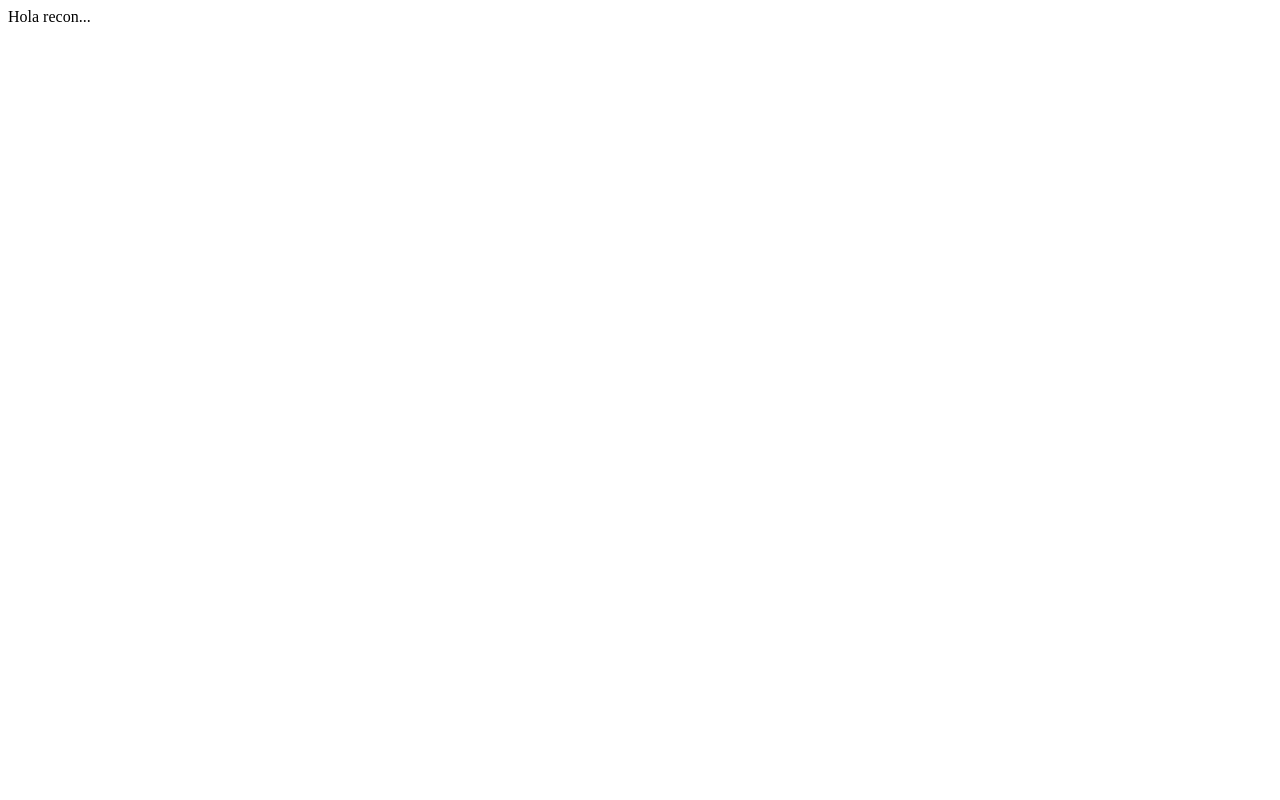
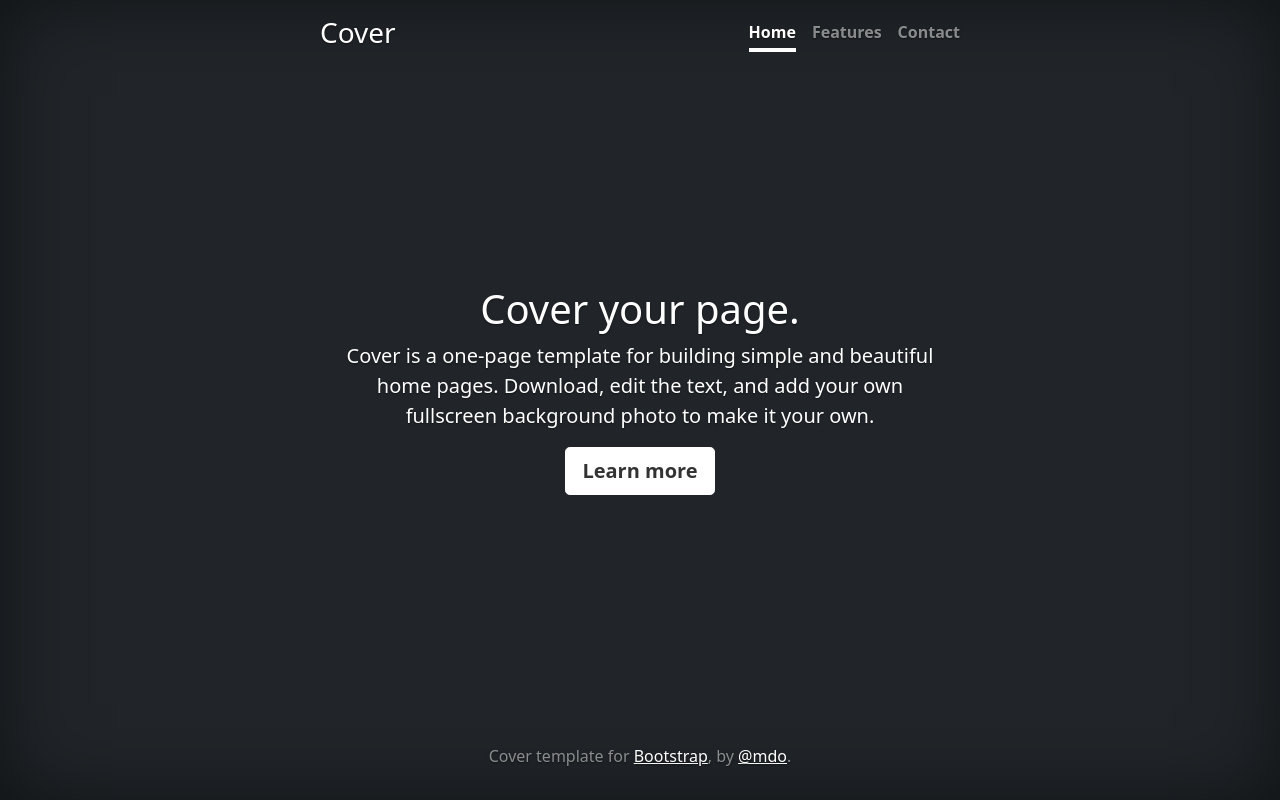
Before and after one commit to felipeturing/website, a plain HTML site: page index.html in a window 1280 px wide. Drawn offline with nearby package versions, Linux system fonts and the light colour scheme.

Commit message:
Primero levantamientos

```diff
--- /dev/null
+++ b/felipeturing.css
@@ -0,0 +1,73 @@
+
+/*
+ * Estilos poco turinescos
+ */
+
+.bd-placeholder-img {
+    font-size: 1.125rem;
+    text-anchor: middle;
+    -webkit-user-select: none;
+    -moz-user-select: none;
+    user-select: none;
+}
+
+@media (min-width: 768px) {
+    .bd-placeholder-img-lg {
+	font-size: 3.5rem;
+    }
+}
+
+
+
+/*
+ * Globals
+ */
+
+/* Custom default button */
+.btn-secondary,
+.btn-secondary:hover,
+.btn-secondary:focus {
+  color: #333;
+  text-shadow: none; /* Prevent inheritance from `body` */
+}
+
+
+/*
+ * Base structure
+ */
+
+body {
+  text-shadow: 0 .05rem .1rem rgba(0, 0, 0, .5);
+  box-shadow: inset 0 0 5rem rgba(0, 0, 0, .5);
+}
+
+.cover-container {
+  max-width: 42em;
+}
+
+
+/*
+ * Header
+ */
+
+.nav-masthead .nav-link {
+  padding: .25rem 0;
+  font-weight: 700;
+  color: rgba(255, 255, 255, .5);
+  background-color: transparent;
+  border-bottom: .25rem solid transparent;
+}
+
+.nav-masthead .nav-link:hover,
+.nav-masthead .nav-link:focus {
+  border-bottom-color: rgba(255, 255, 255, .25);
+}
+
+.nav-masthead .nav-link + .nav-link {
+  margin-left: 1rem;
+}
+
+.nav-masthead .active {
+  color: #fff;
+  border-bottom-color: #fff;
+}
--- /dev/null
+++ b/felipeturing.js
@@ -0,0 +1 @@
+console.log("Soy nuevo por estos lares")
--- a/index.html
+++ b/index.html
@@ -1 +1,40 @@
-Hola recon...
+
+<!doctype html>
+<html lang="en" class="h-100">
+  <head>
+    <meta charset="utf-8">
+    <meta name="viewport" content="width=device-width, initial-scale=1">
+    <meta name="description" content="Página personal de Felipe Turing">
+    <meta name="author" content="Felipe Turing">
+    <title> Felipe Turing</title>
+    <link href="https://cdn.jsdelivr.net/npm/bootstrap@5.1.3/dist/css/bootstrap.min.css" rel="stylesheet" integrity="sha384-1BmE4kWBq78iYhFldvKuhfTAU6auU8tT94WrHftjDbrCEXSU1oBoqyl2QvZ6jIW3" crossorigin="anonymous">
+    <link href="felipeturing.css" rel="stylesheet">
+    <meta name="theme-color" content="#7952b3">
+  </head>
+  <body class="d-flex h-100 text-center text-white bg-dark">
+    <div class="cover-container d-flex w-100 h-100 p-3 mx-auto flex-column">
+    <header class="mb-auto">
+	<div>
+	  <h3 class="float-md-start mb-0">Cover</h3>
+	  <nav class="nav nav-masthead justify-content-center float-md-end">
+	    <a class="nav-link active" aria-current="page" href="#">Home</a>
+	    <a class="nav-link" href="#">Features</a>
+	    <a class="nav-link" href="#">Contact</a>
+	  </nav>
+	</div>
+    </header>
+
+  <main class="px-3">
+    <h1>Cover your page.</h1>
+    <p class="lead">Cover is a one-page template for building simple and beautiful home pages. Download, edit the text, and add your own fullscreen background photo to make it your own.</p>
+    <p class="lead">
+      <a href="#" class="btn btn-lg btn-secondary fw-bold border-white bg-white">Learn more</a>
+    </p>
+  </main>
+
+  <footer class="mt-auto text-white-50">
+    <p>Cover template for <a href="https://getbootstrap.com/" class="text-white">Bootstrap</a>, by <a href="https://twitter.com/mdo" class="text-white">@mdo</a>.</p>
+  </footer>
+</div>
+  </body>
+</html>
```
